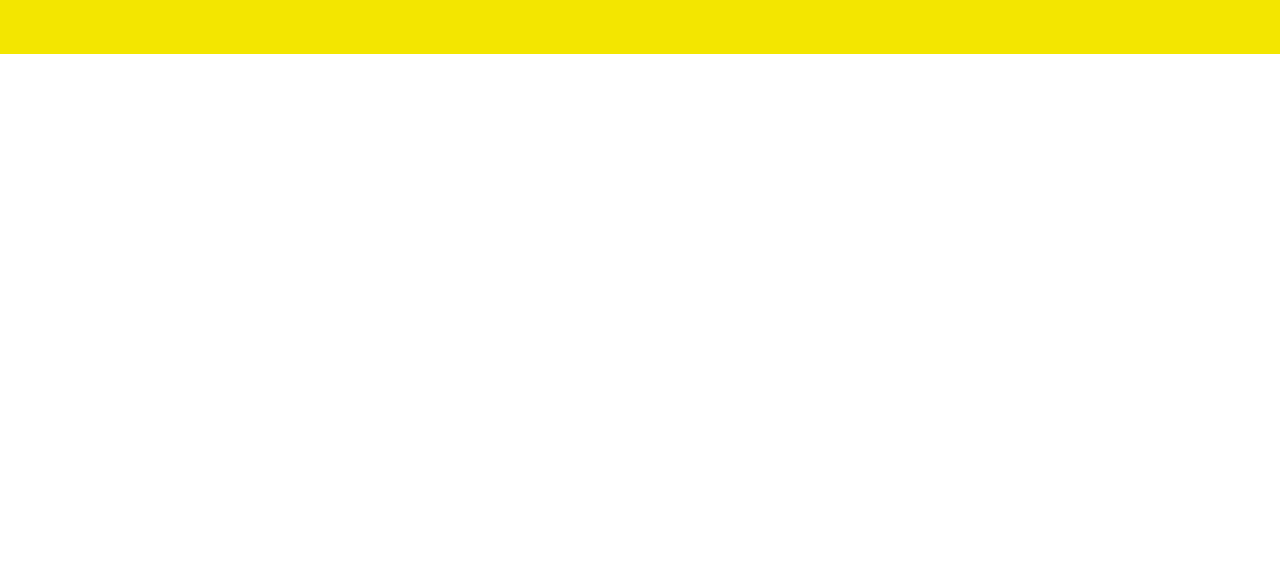
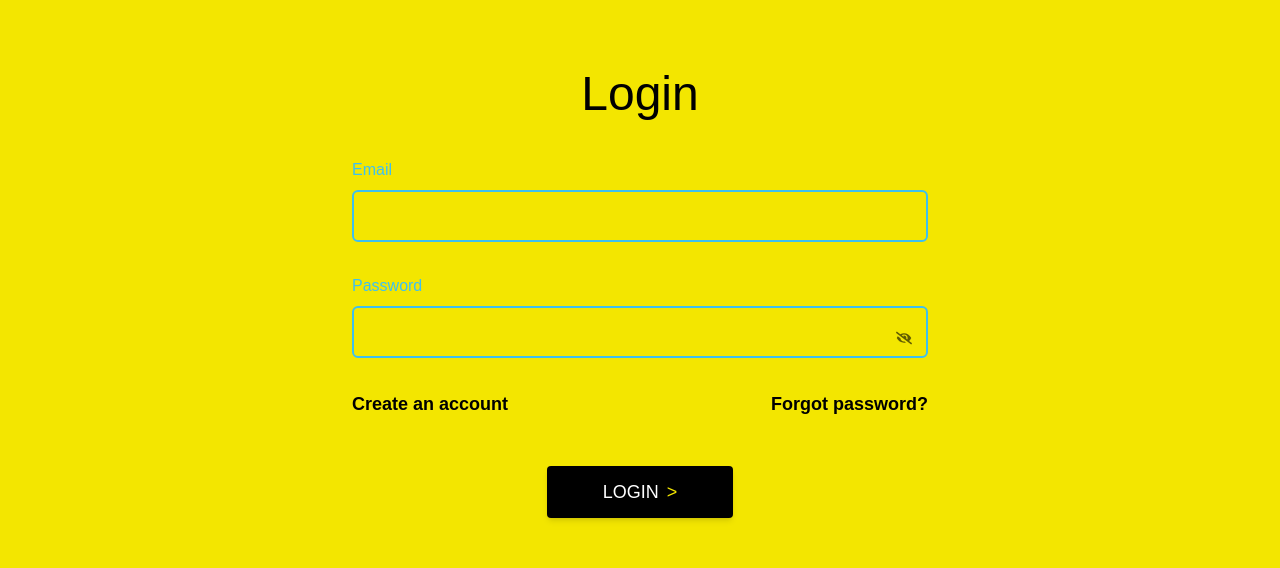
Before and after one commit to UlisesAramis/Fluent-bee, a Next.js app: page /login in a window 1280 px wide. Shown: the part 181-749 px from the top of the page. Built offline with nearby package versions, Linux system fonts and the light colour scheme.

Commit message:
Feat: create loginform component

```diff
--- /dev/null
+++ b/src/components/LoginForm.tsx
@@ -0,0 +1,61 @@
+"use client";
+
+import { useState } from "react";
+import { FaEyeSlash, FaEye } from "react-icons/fa";
+import ButtonBee from "./ui/ButtonBee";
+
+const LoginForm = () => {
+  const [showPassword, setShowPassword] = useState(false);
+
+  return (
+    <section className="bg-solar-neon min-h-screen flex items-center justify-center px-6 text-black">
+      <div className="w-full max-w-xl flex flex-col items-center gap-10">
+        <h1 className="text-5xl font-medium">Login</h1>
+
+        <form className="w-full flex flex-col gap-8">
+          <div className="flex flex-col gap-2">
+            <label className="text-neon-sky font-medium">Email</label>
+
+            <input
+              type="email"
+              className="w-full border-2 border-neon-sky rounded-md px-4 py-3 bg-transparent outline-none focus:ring-2 focus:ring-neon-sky"
+            />
+          </div>
+
+          <div className="flex flex-col gap-2 relative">
+            <label className="text-neon-sky font-medium">Password</label>
+
+            <input
+              type={showPassword ? "text" : "password"}
+              className="w-full border-2 border-neon-sky rounded-md px-4 py-3 pr-12 bg-transparent outline-none focus:ring-2 focus:ring-neon-sky"
+            />
+
+            <button
+              type="button"
+              onClick={() => setShowPassword(!showPassword)}
+              className="absolute right-4 bottom-3 text-black/60 hover:text-black"
+            >
+              {showPassword ? <FaEye /> : <FaEyeSlash />}
+            </button>
+          </div>
+
+          <div className="flex justify-between font-semibold text-lg">
+            <button type="button" className="hover:underline">
+              Create an account
+            </button>
+
+            <button type="button" className="hover:underline">
+              Forgot password?
+            </button>
+          </div>
+
+          <div className="flex justify-center">
+            <ButtonBee className="px-14 py-3 text-lg">LOGIN</ButtonBee>
+          </div>
+        </form>
+      </div>
+    </section>
+  );
+};
+
+export default LoginForm;
```
